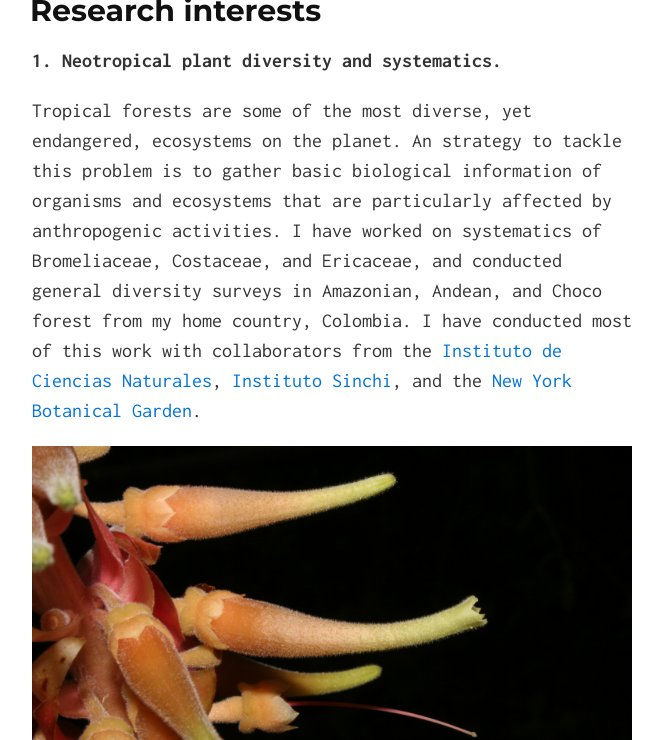
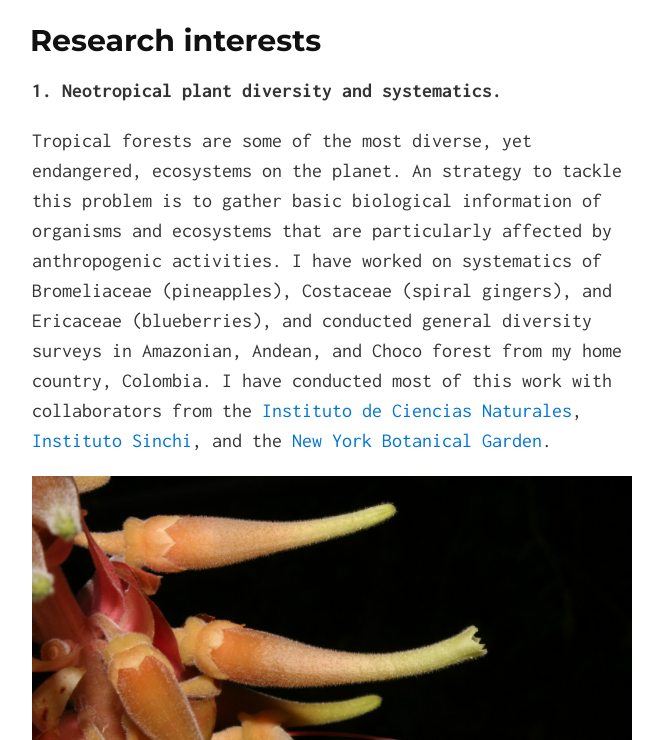
Before and after one commit to nrsalinas/nrsalinas.github.io, a Jekyll site: the page built from index.md, in a window 1280 px wide and 900 px high, scrolled down 1184 px, cut to the strip 160-900 px from the top of the window. Shown: the whole strip, without its empty margins (308-971 px from the left). Built offline with Jekyll 4.4.1, drawn with Linux system fonts in a browser that asks for light colours; some of the changed text lies outside the part shown.

Commit message:
Updated cv.

```diff
--- a/index.md
+++ b/index.md
@@ -20,7 +20,7 @@ You can access my cv [here](nrsalinas_cv.pdf).
 
 __1. Neotropical plant diversity and systematics.__
 
-Tropical forests are some of the most diverse, yet endangered, ecosystems on the planet. An strategy to tackle this problem is to gather basic biological information of organisms and ecosystems that are particularly affected by anthropogenic activities. I have worked on systematics of Bromeliaceae, Costaceae, and Ericaceae, and conducted general diversity surveys in Amazonian, Andean, and Choco forest from my home country, Colombia. I have conducted most of this work with collaborators from the [Instituto de Ciencias Naturales](http://ciencias.bogota.unal.edu.co/icn/ "ICN"), [Instituto Sinchi](http://www.sinchi.org.co/), and the [New York Botanical Garden](http://www.nybg.org/science-new/).
+Tropical forests are some of the most diverse, yet endangered, ecosystems on the planet. An strategy to tackle this problem is to gather basic biological information of organisms and ecosystems that are particularly affected by anthropogenic activities. I have worked on systematics of Bromeliaceae (pineapples), Costaceae (spiral gingers), and Ericaceae (blueberries), and conducted general diversity surveys in Amazonian, Andean, and Choco forest from my home country, Colombia. I have conducted most of this work with collaborators from the [Instituto de Ciencias Naturales](http://ciencias.bogota.unal.edu.co/icn/ "ICN"), [Instituto Sinchi](http://www.sinchi.org.co/), and the [New York Botanical Garden](http://www.nybg.org/science-new/).
 
 ![](IMG_5189.png "Orthaea cordata")
 
```
Also changed, not shown: other parts of index.md (+1 -1 lines), 1 other file.
